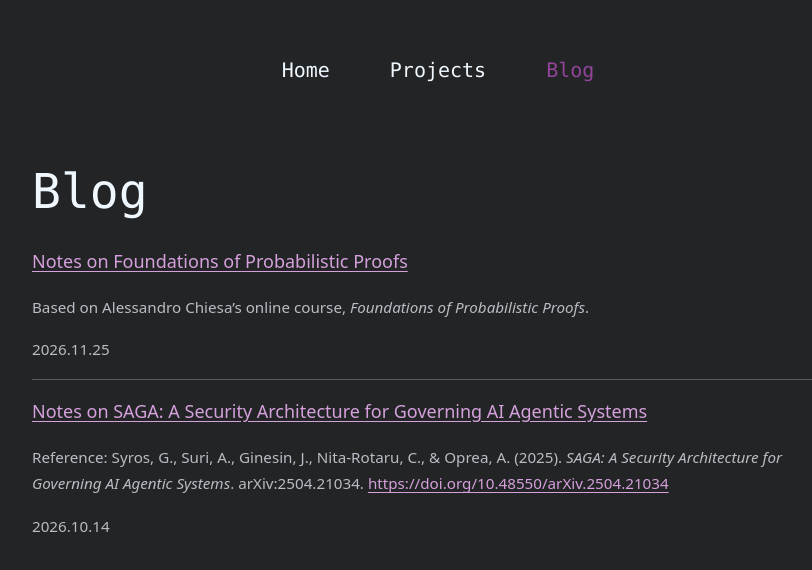
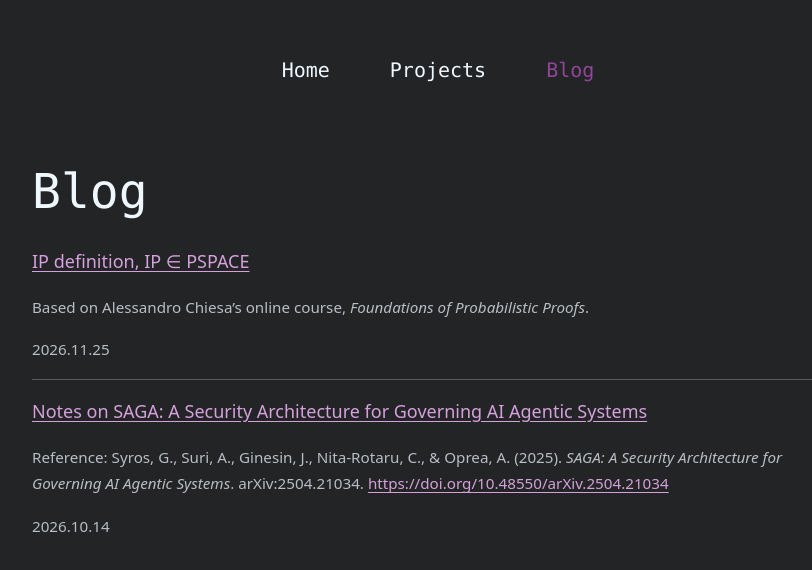
Before and after one commit to Elle-Wen/Elle-Wen.github.io, a plain HTML site: page blog.html in a window 1280 px wide. Shown: the whole page, without its empty margins (202-1014 px from the left). Drawn offline with nearby package versions, Linux system fonts and the light colour scheme.

Commit message:
Update IP notes title

```diff
--- a/blog.html
+++ b/blog.html
@@ -24,7 +24,7 @@
     </ul>
     <main class="blog-content">
         <h1>Blog</h1>
-        <p><a href="pdf/l1.pdf">Notes on Foundations of Probabilistic Proofs</a></p>
+        <p><a href="pdf/l1.pdf">IP definition, IP ∈ PSPACE</a></p>
         <p class="post-meta">Based on Alessandro Chiesa’s online course, <cite>Foundations of Probabilistic Proofs</cite>.</p>
         <p class="post-meta"><time datetime="2026-11-25">2026.11.25</time></p>
         <hr>
```
